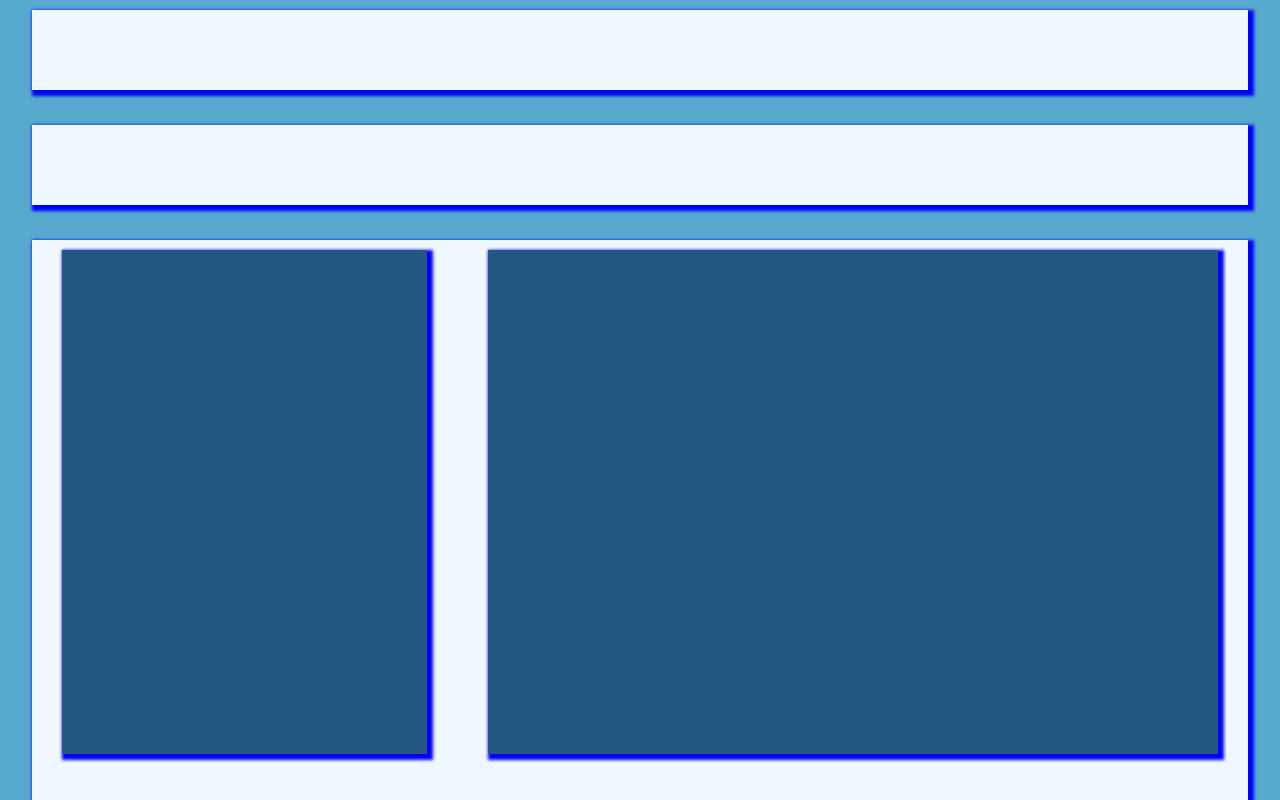
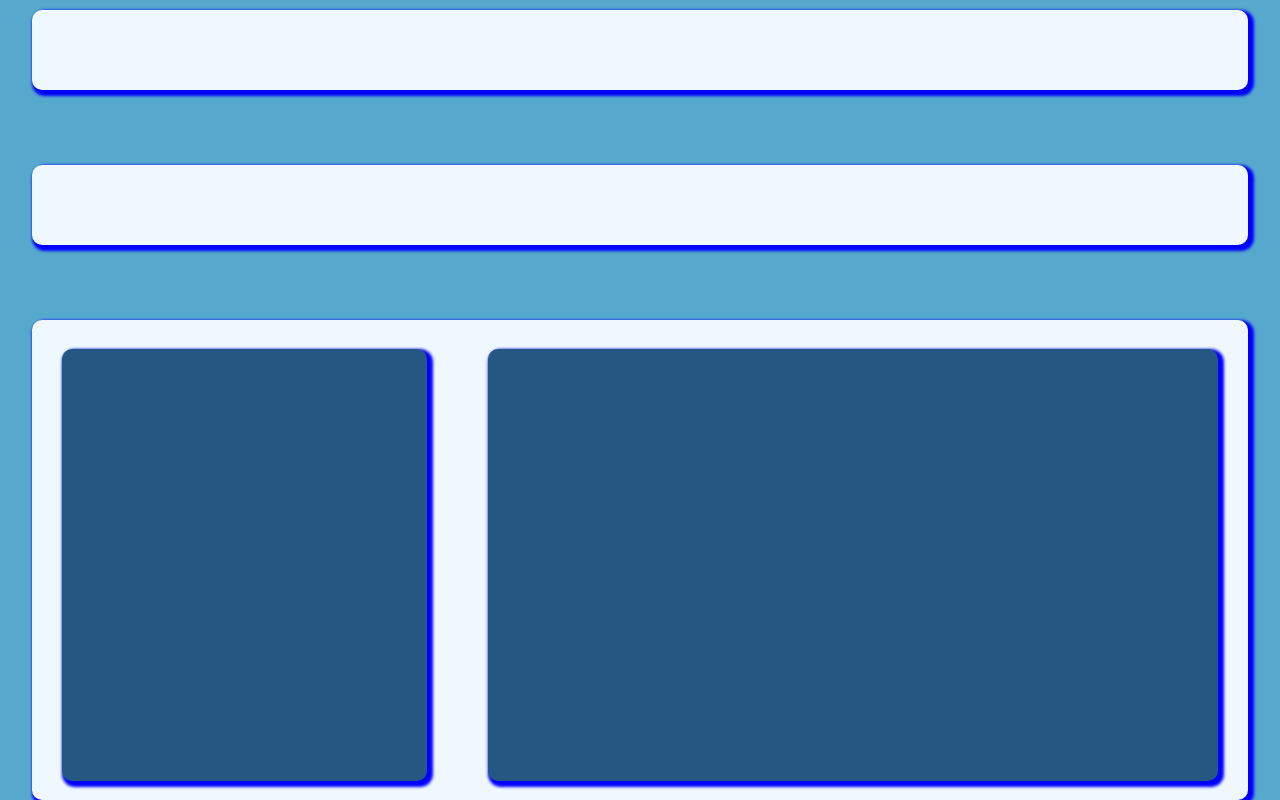
Before and after one commit to Proyecto-DAW-Segundo-Curso/hackaton-halloween, a React (Create React App) app: page / in a window 1280 px wide. Built offline with nearby package versions, Linux system fonts and the light colour scheme.

Commit message:
eliminado logo de react y añadidos más estilos

```diff
--- a/src/App.css
+++ b/src/App.css
@@ -19,6 +19,7 @@
   background-color: aliceblue;
   margin-top: 10px;
   box-shadow: 3px 3px 3px 3px blue;
+  border-radius: 10px;
 }
 
 .contenedor-respuesta{
@@ -27,17 +28,21 @@
   background-color: aliceblue;
   margin-top: 10px;
   box-shadow: 3px 3px 3px 3px blue;
+  border-radius: 10px;
+
 }
 
 .contenedor-juego{
   width: 95vw;
-  height: 70%;
+  height: 60%;
   background-color: aliceblue;
   margin-top: 10px;
   box-shadow: 3px 3px 3px 3px blue;
   display: flex;
   flex-direction: row;
   justify-content: space-around;
+  align-items: center;
+  border-radius: 10px;
 }
 
 .contenedor-botones{
@@ -46,6 +51,7 @@
   background-color: rgb(37, 87, 131);
   margin-top: 10px;
   box-shadow: 3px 3px 3px 3px blue;
+  border-radius: 10px;
 }
 
 .contenedor-animacion{
@@ -54,4 +60,5 @@
   background-color: rgb(37, 87, 131);
   margin-top: 10px;
   box-shadow: 3px 3px 3px 3px blue;
+  border-radius: 10px;
 }
--- a/src/App.js
+++ b/src/App.js
@@ -1,4 +1,3 @@
-import logo from './logo.svg';
 import './App.css';
 
 function App() {
```
